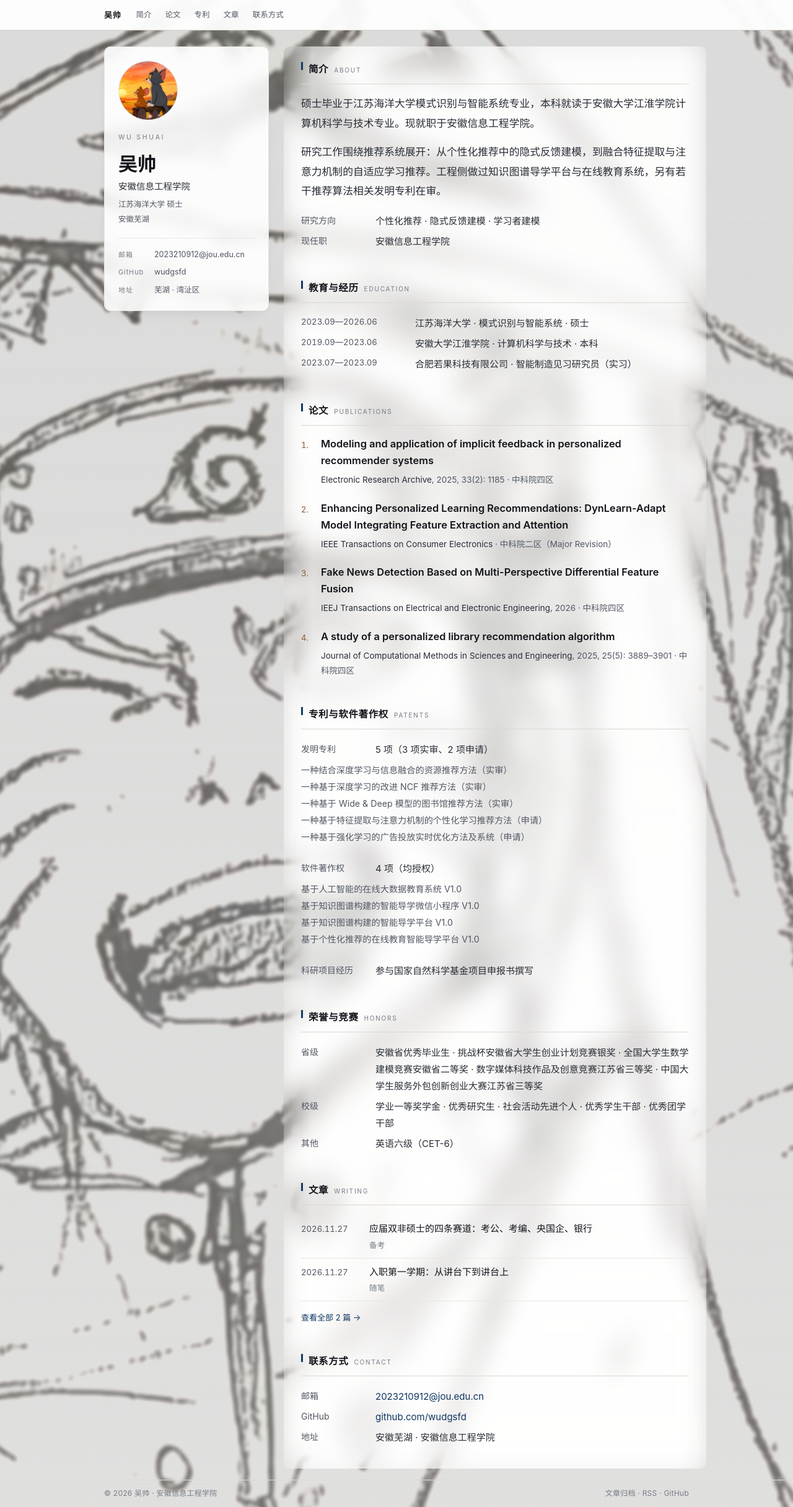
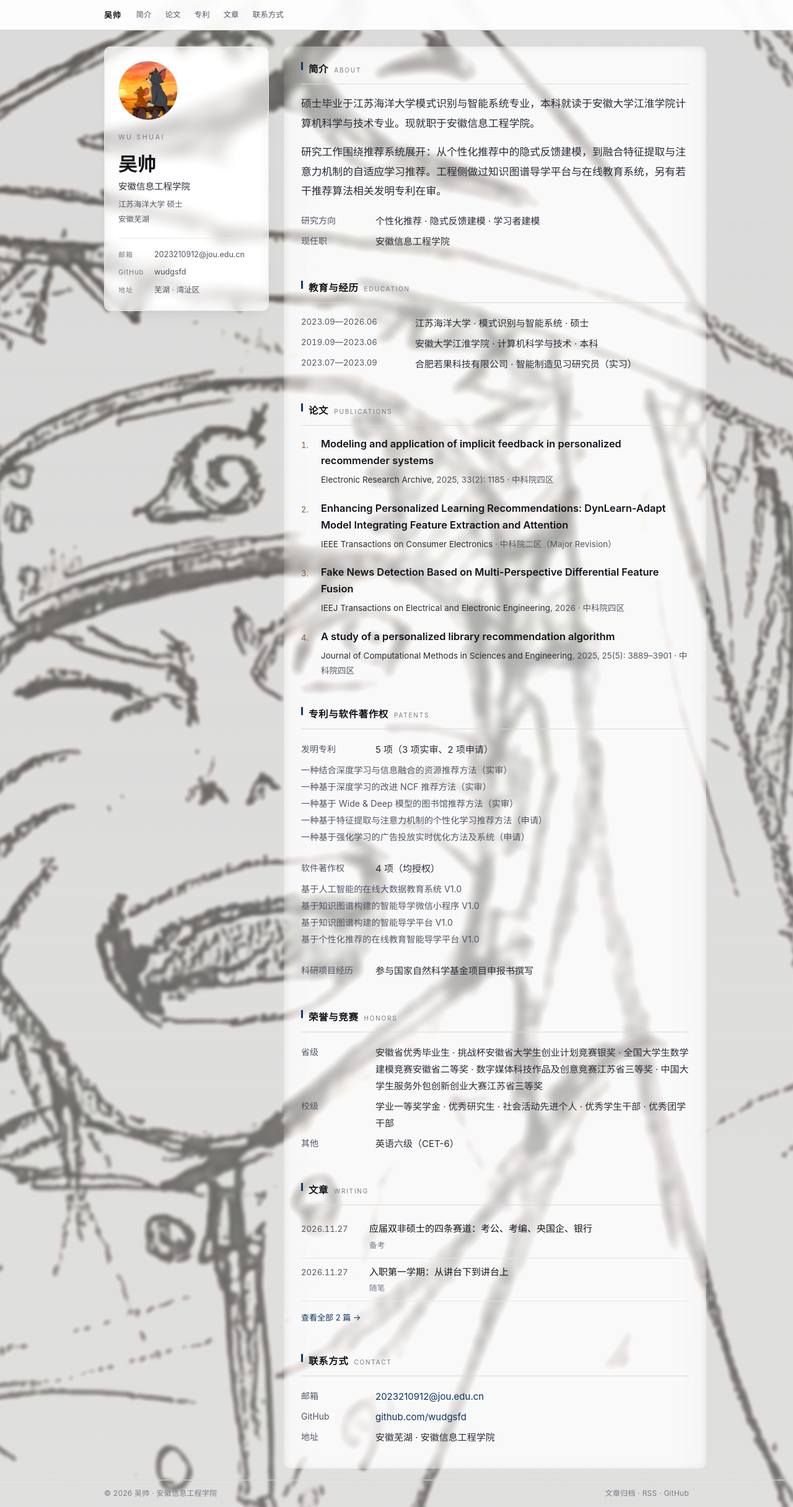
Before and after one commit to wudgsfd/wushuai.github.io, a Jekyll site: the page built from index.html, in a window 1280 px wide. Shown: the whole page at 62% size. Built offline with Jekyll 4.4.1, drawn with Linux system fonts in a browser that asks for light colours.

Commit message:
衬底改为极薄白雾，两栏与背景融合

```diff
--- a/assets/css/style.css
+++ b/assets/css/style.css
@@ -70,20 +70,20 @@ body.has-bg::after{
 body.has-bg .col{
   background:linear-gradient(90deg,
     rgba(255,255,255,0) 0,
-    rgba(255,255,255,.56) 46px,
-    rgba(255,255,255,.56) calc(100% - 46px),
+    rgba(255,255,255,.30) 50px,
+    rgba(255,255,255,.30) calc(100% - 50px),
     rgba(255,255,255,0) 100%);
-  -webkit-backdrop-filter:blur(20px) brightness(1.14) saturate(1.02);
-  backdrop-filter:blur(20px) brightness(1.14) saturate(1.02);
+  -webkit-backdrop-filter:blur(7px) brightness(1.26) contrast(.94) saturate(1.02);
+  backdrop-filter:blur(7px) brightness(1.26) contrast(.94) saturate(1.02);
   border-radius:10px;
   padding:12px 28px 32px;
   margin:-12px -28px 0;
 }
-/* 左栏卡片也做毛玻璃，避免一块硬白压在画上 */
+/* 左栏卡片同样轻量化，避免一块硬白压在画上 */
 body.has-bg .rail{
-  background:rgba(255,255,255,.86);
-  -webkit-backdrop-filter:blur(12px) brightness(1.06);
-  backdrop-filter:blur(12px) brightness(1.06);
+  background:rgba(255,255,255,.58);
+  -webkit-backdrop-filter:blur(10px) brightness(1.18);
+  backdrop-filter:blur(10px) brightness(1.18);
 }
 @media (prefers-reduced-motion:reduce){
   body.has-bg::before{animation:none;opacity:1}
```
